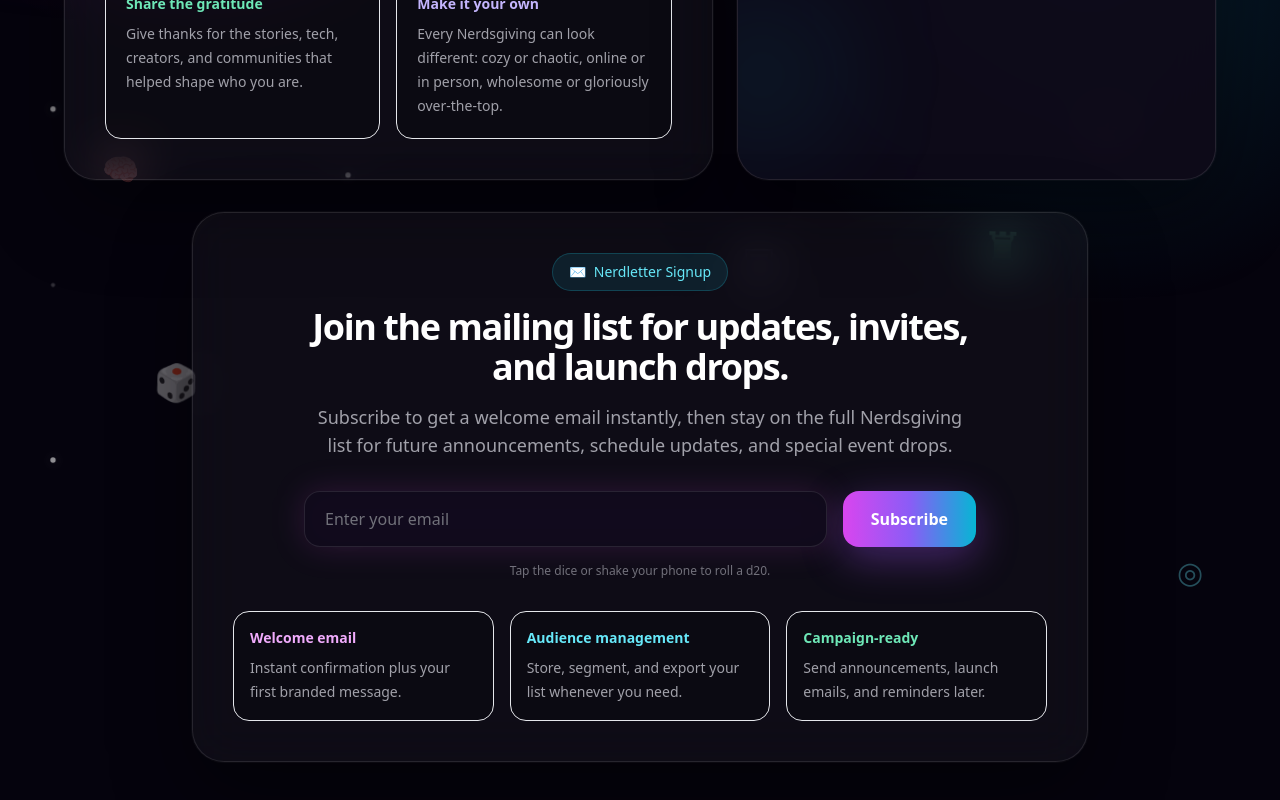
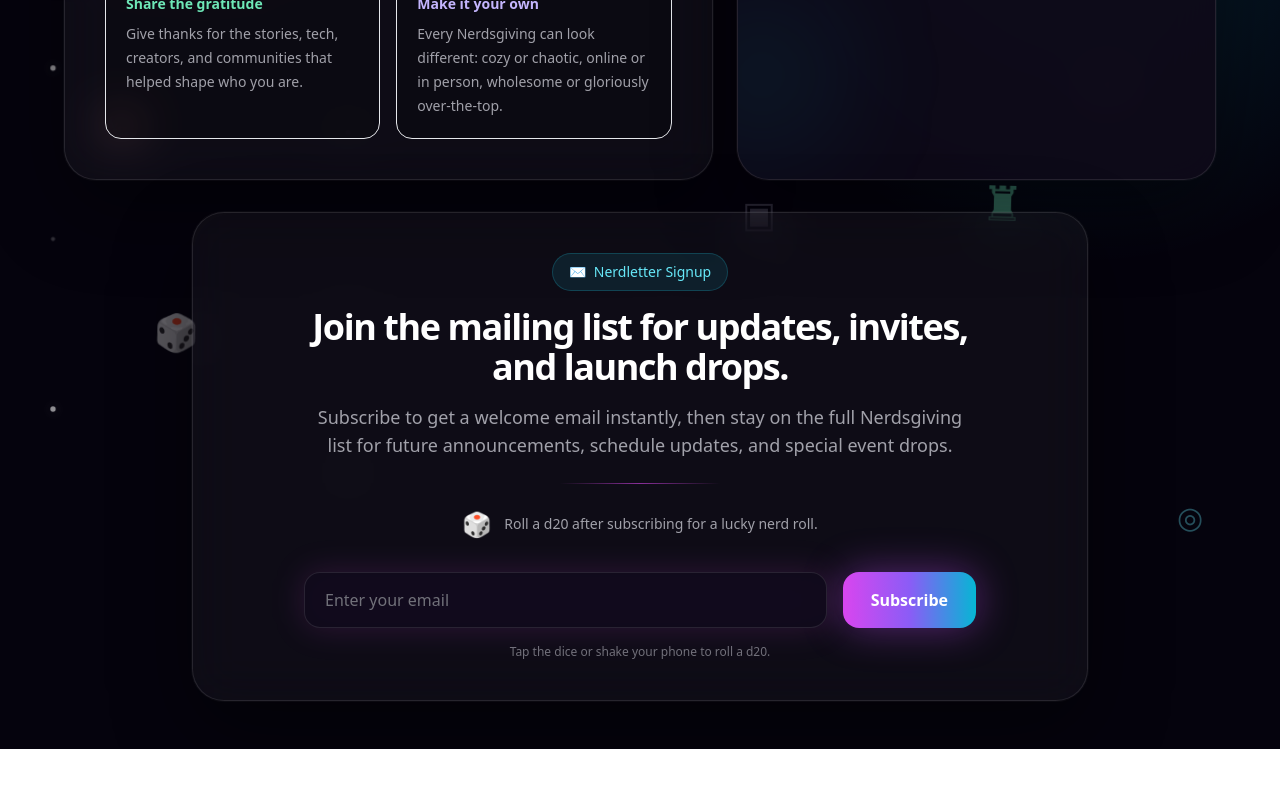
Before and after one commit to chadamis-lab/nerdsgiving-site, a React (Vite) app: page / in a window 1280 px wide. Shown: the part 1385-2185 px from the top of the page. After the commit the page ends 2134 px from the top, so only its background shows below. Built offline with nearby package versions, Linux system fonts and the light colour scheme.

Commit message:
Update newsletter and d20 easter egg

```diff
--- a/src/NerdsgivingPage.jsx
+++ b/src/NerdsgivingPage.jsx
@@ -580,6 +580,13 @@ export default function NerdsgivingPage() {
                   <p className="mt-4 text-base leading-7 text-zinc-400 sm:text-lg">
                     Subscribe to get a welcome email instantly, then stay on the full Nerdsgiving list for future announcements, schedule updates, and special event drops.
                   </p>
+
+                  <div className="mx-auto mt-6 h-[1px] w-40 bg-gradient-to-r from-transparent via-fuchsia-500 to-transparent opacity-60"></div>
+
+                  <div className="mt-6 flex items-center justify-center gap-3 text-sm text-zinc-400">
+                    <span className="text-2xl">🎲</span>
+                    <span>Roll a d20 after subscribing for a lucky nerd roll.</span>
+                  </div>
                 </div>
 
                 <form
@@ -608,7 +615,7 @@ export default function NerdsgivingPage() {
                   <button
                     type="submit"
                     disabled={subscribeStatus === "loading"}
-                    className="h-14 rounded-2xl bg-gradient-to-r from-fuchsia-500 via-violet-500 to-cyan-500 px-8 text-base font-semibold text-white shadow-[0_12px_40px_rgba(167,80,255,0.35)] transition-transform hover:scale-[1.02] disabled:cursor-not-allowed disabled:opacity-70 sm:px-7"
+                    className="h-14 rounded-2xl bg-gradient-to-r from-fuchsia-500 via-violet-500 to-cyan-500 px-8 text-base font-semibold text-white shadow-[0_0_40px_rgba(196,76,255,0.4)] transition-transform hover:scale-[1.02] hover:shadow-[0_0_60px_rgba(196,76,255,0.6)] disabled:cursor-not-allowed disabled:opacity-70 sm:px-7"
                   >
                     {subscribeStatus === "loading" ? "Subscribing..." : "Subscribe"}
                   </button>
@@ -627,8 +634,28 @@ export default function NerdsgivingPage() {
                 )}
 
                 {subscribed && (
-                  <div className="mx-auto mt-4 max-w-2xl text-center text-sm text-cyan-200/90">
-                    Welcome to the Nerdletter. More updates, invites, and launch drops are coming soon.
+                  <div className="mx-auto mt-6 max-w-2xl space-y-2 text-center text-sm text-cyan-200/90">
+                    <div>Welcome to the Nerdletter.</div>
+
+                    <div className="text-zinc-400">
+                      Visit the site →{" "}
+                      <a
+                        href="https://nerdsgiving.com"
+                        className="text-fuchsia-400 hover:text-fuchsia-300"
+                      >
+                        nerdsgiving.com
+                      </a>
+                    </div>
+
+                    <div className="text-zinc-400">
+                      Share Nerdsgiving →{" "}
+                      <a
+                        href="https://nerdsgiving.com"
+                        className="text-cyan-400 hover:text-cyan-300"
+                      >
+                        spread the word
+                      </a>
+                    </div>
                   </div>
                 )}
 
@@ -638,34 +665,23 @@ export default function NerdsgivingPage() {
                       🎲 You rolled a {diceResult}
                     </div>
                     <div className="mt-1 text-sm text-cyan-100/85">{diceFlavor}</div>
+
+                    {diceResult === 20 && (
+                      <div className="mt-4 rounded-2xl border border-fuchsia-400/30 bg-fuchsia-500/10 px-4 py-4 text-sm text-fuchsia-200 shadow-[0_0_25px_rgba(217,70,239,0.18)]">
+                        <div className="text-base font-bold">✨ Natural 20 unlocked</div>
+                        <div className="mt-1">
+                          Critical success. You found the hidden Nerdsgiving blessing.
+                        </div>
+                        <div className="mt-2 text-fuchsia-100/90">
+                          May your snacks be plentiful, your Wi-Fi be fast, and your dice roll hot.
+                        </div>
+                      </div>
+                    )}
                   </div>
                 )}
 
                 <div className="mt-4 text-center text-xs text-zinc-500">
                   Tap the dice or shake your phone to roll a d20.
-                </div>
-
-                <div className="mt-8 grid gap-4 text-left sm:grid-cols-3">
-                  <div className="rounded-2xl border border-white/8 bg-black/20 p-4">
-                    <div className="text-sm font-semibold text-fuchsia-300">Welcome email</div>
-                    <div className="mt-2 text-sm leading-6 text-zinc-400">
-                      Instant confirmation plus your first branded message.
-                    </div>
-                  </div>
-
-                  <div className="rounded-2xl border border-white/8 bg-black/20 p-4">
-                    <div className="text-sm font-semibold text-cyan-300">Audience management</div>
-                    <div className="mt-2 text-sm leading-6 text-zinc-400">
-                      Store, segment, and export your list whenever you need.
-                    </div>
-                  </div>
-
-                  <div className="rounded-2xl border border-white/8 bg-black/20 p-4">
-                    <div className="text-sm font-semibold text-emerald-300">Campaign-ready</div>
-                    <div className="mt-2 text-sm leading-6 text-zinc-400">
-                      Send announcements, launch emails, and reminders later.
-                    </div>
-                  </div>
                 </div>
               </div>
             </section>
```
